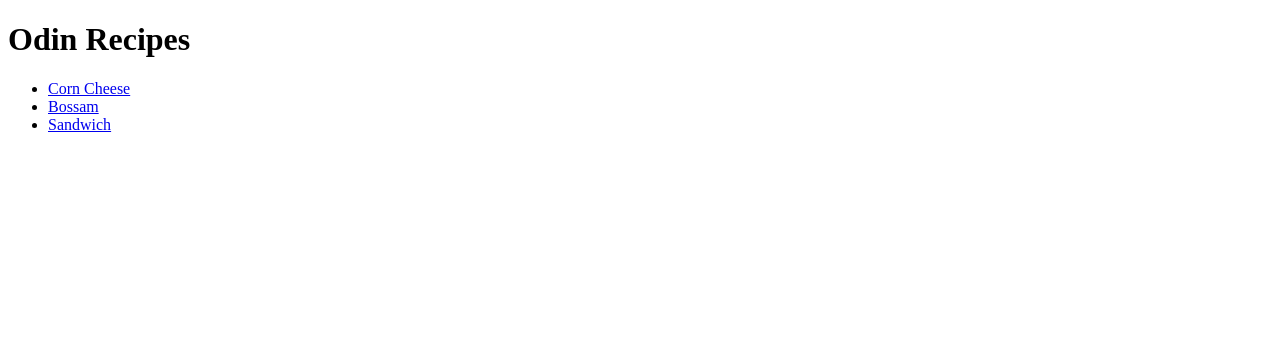
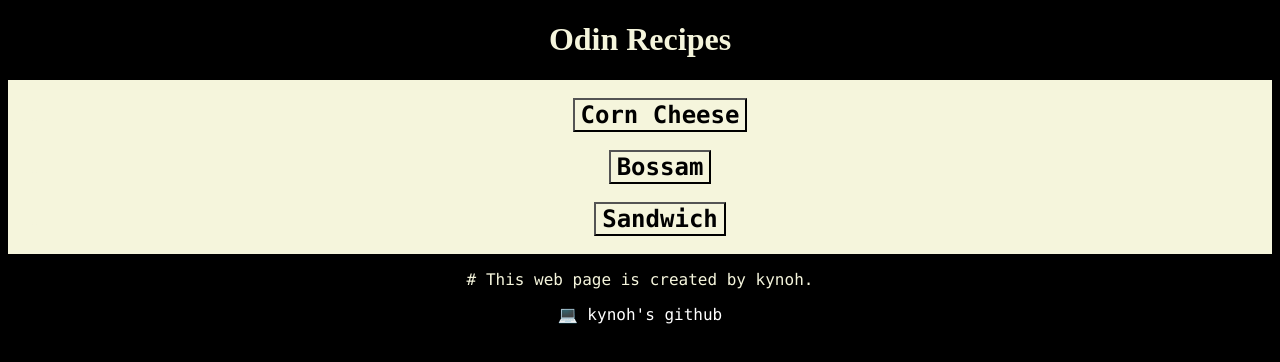
Before and after one commit to kynoh44/odin-recipes, a plain HTML site: page index.html in a window 1280 px wide. Drawn offline with Linux system fonts and the light colour scheme.

Commit message:
Edit index HTML and add selectors into the CSS file.
Add tags, some elements and attributes for the elements in the HTML file.
Add selectors following the cascade in the CSS file.

```diff
--- a/index.html
+++ b/index.html
@@ -9,9 +9,30 @@
 	<body>
 		<h1>Odin Recipes</h1>
 			<ul>
-				<li><a href="./recipes/corn-cheese.html" target="_blank" rel="noopener noreferrer">Corn Cheese</a></li>
-				<li><a href="./recipes/cola-bossam.html" target="_blank" rel="noopener noreferrer">Bossam</a></li>
-				<li><a href="./recipes/sandwich.html" target="_blank" rel="noopener noreferrer">Sandwich</a></li>
+				</br>
+					<li>
+						<button>
+							<a id="conents" href="./recipes/corn-cheese.html" target="_blank" rel="noopener noreferrer">Corn Cheese</a>
+						</button>
+					</li>
+				</br>
+					<li>
+						<button>
+							<a id="conents" href="./recipes/cola-bossam.html" target="_blank" rel="noopener noreferrer">Bossam</a>
+						</button>
+					</li>
+				</br>
+					<li>
+						<button>
+							<a id="conents" href="./recipes/sandwich.html" target="_blank" rel="noopener noreferrer">Sandwich</a>
+						</button>
+					</li>
+				</br>
 			</ul>
 	</body>
+
+	<footer>
+		<p># This web page is created by kynoh.</p>
+		<a class="github" href="https://github.com/kynoh44/odin-recipes" target="_blank" rel="noopener noreferrer">💻 kynoh's github</a>
+	</footer>
 </html>
--- a/style.css
+++ b/style.css
@@ -0,0 +1,32 @@
+html, h1 {
+	background-color: black;
+	text-align: center;
+	color: beige
+}
+
+ul, button {
+	background-color: beige;
+	text-align: center;
+}
+
+#conents {
+	background-color: transparent;
+	text-align: center;
+	color: black;
+	font-size: 24px;
+	font-weight: 800;
+	font-family: consolas, Arial, "sans-serif";
+	text-decoration: none;
+}
+
+footer {
+	font-family: consolas, Arial, "sans-serif";
+	font-size: 16px;
+	justify-content: center;
+	bottom: 10%;
+}
+
+.github {
+	color: white;
+	text-decoration: none;
+}
```
